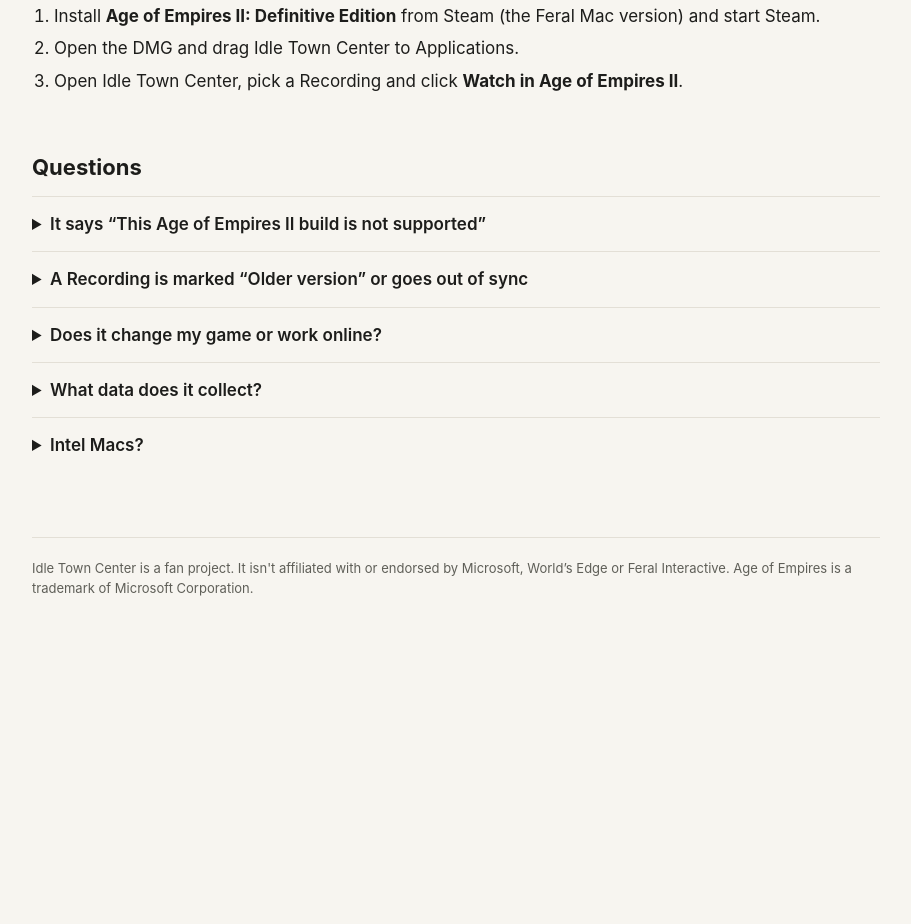
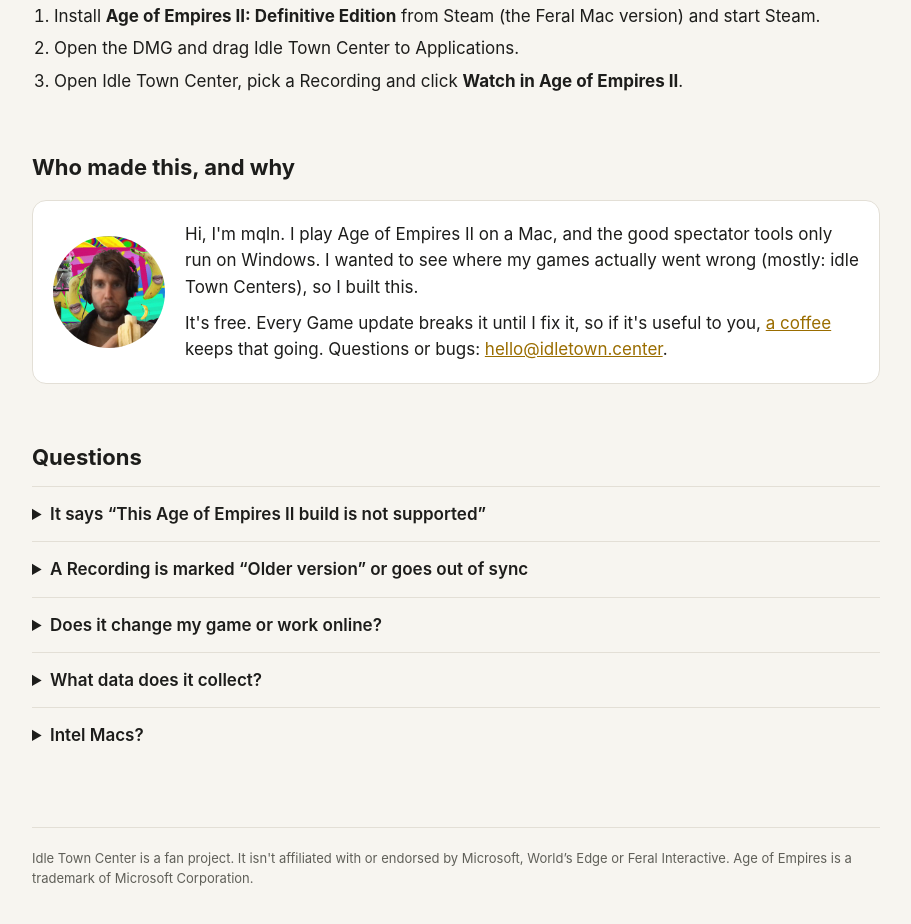
Before and after one commit to mqln/idletown-site, a plain HTML site: page index.html in a window 1280 px wide. Shown: the part 1572-2496 px from the top of the page, without its empty margins (184-1095 px from the left). Before the commit the page ends 2250 px from the top, so only its background shows below. Drawn offline with Linux system fonts and the light colour scheme.

Commit message:
Who made this, and contact address

```diff
--- a/index.html
+++ b/index.html
@@ -31,6 +31,11 @@
   ol, ul { padding-left:22px } li { margin:6px 0 }
   details { border-top:1px solid var(--line); padding:14px 0 } summary { cursor:pointer; font-weight:600 }
   details p { color:var(--muted); margin:10px 0 0 }
+  .maker { display:flex; gap:20px; align-items:center; background:var(--panel); border:1px solid var(--line); border-radius:14px; padding:20px; margin-top:16px }
+  .maker img { width:112px; height:112px; border-radius:50%; object-fit:cover; flex:none }
+  .maker p { margin:0 0 10px; }
+  .maker p:last-child { margin:0 }
+  @media (max-width:520px) { .maker { flex-direction:column; align-items:flex-start } }
   footer { margin-top:64px; color:var(--muted); font-size:13px; border-top:1px solid var(--line); padding-top:20px }
   a { color:var(--gold) }
 </style>
@@ -64,6 +69,15 @@
     <li>Open Idle Town Center, pick a Recording and click <strong>Watch in Age of Empires II</strong>.</li>
   </ol>
 
+  <h2>Who made this, and why</h2>
+  <div class="maker">
+    <img src="maker.jpg" alt="mqln, eating a banana" width="112" height="112">
+    <div>
+      <p>Hi, I'm mqln. I play Age of Empires II on a Mac, and the good spectator tools only run on Windows. I wanted to see where my games actually went wrong (mostly: idle Town Centers), so I built this.</p>
+      <p>It's free. Every Game update breaks it until I fix it, so if it's useful to you, <a href="https://ko-fi.com/mqleen">a coffee</a> keeps that going. Questions or bugs: <a href="mailto:hello@idletown.center">hello@idletown.center</a>.</p>
+    </div>
+  </div>
+
   <h2>Questions</h2>
   <details><summary>It says “This Age of Empires II build is not supported”</summary>
     <p>A Game update just came out. Every Game update needs a matching Idle Town Center update; it usually follows within a few days and installs itself. Your Game is untouched, and you can keep playing normally in the meantime.</p></details>
```
Also changed, not shown: maker.jpg (added).
